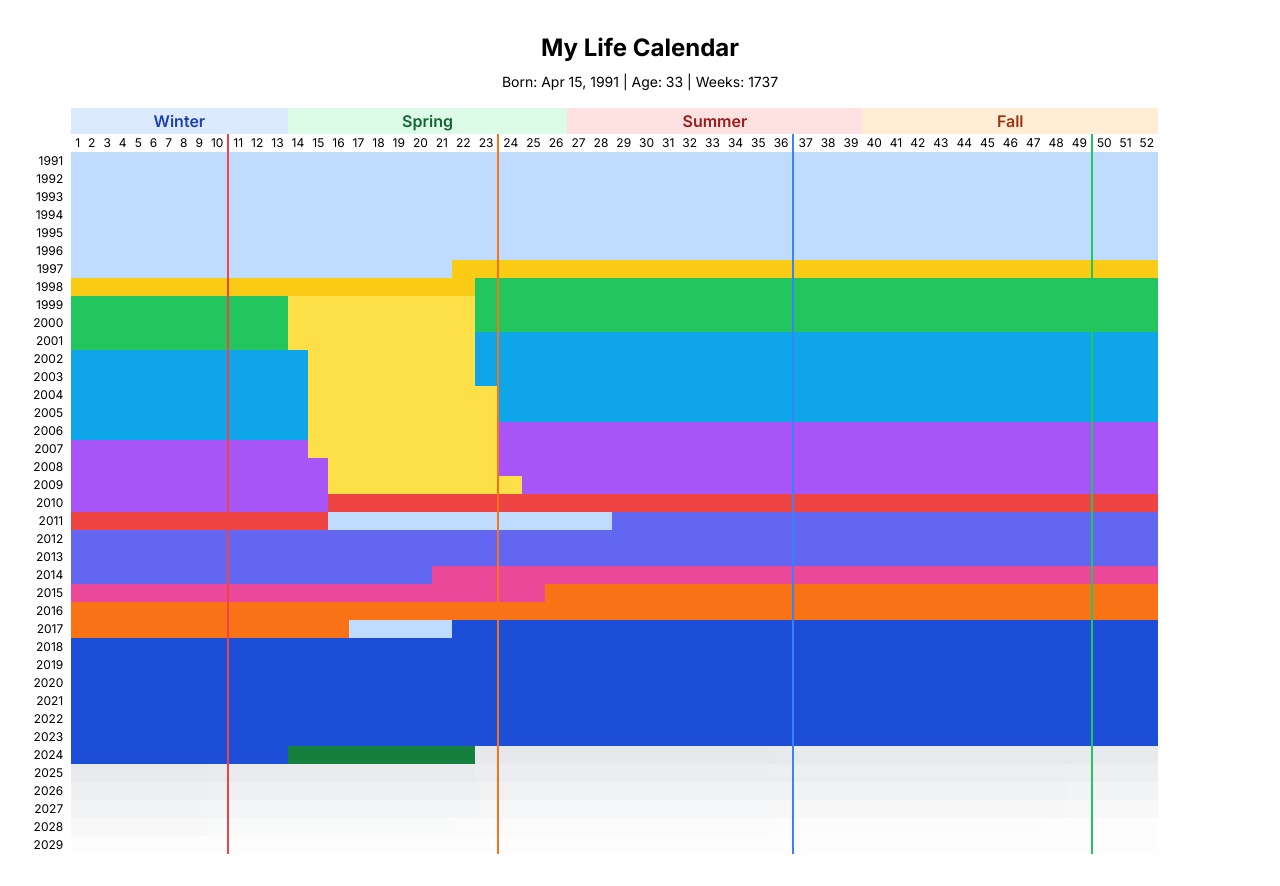
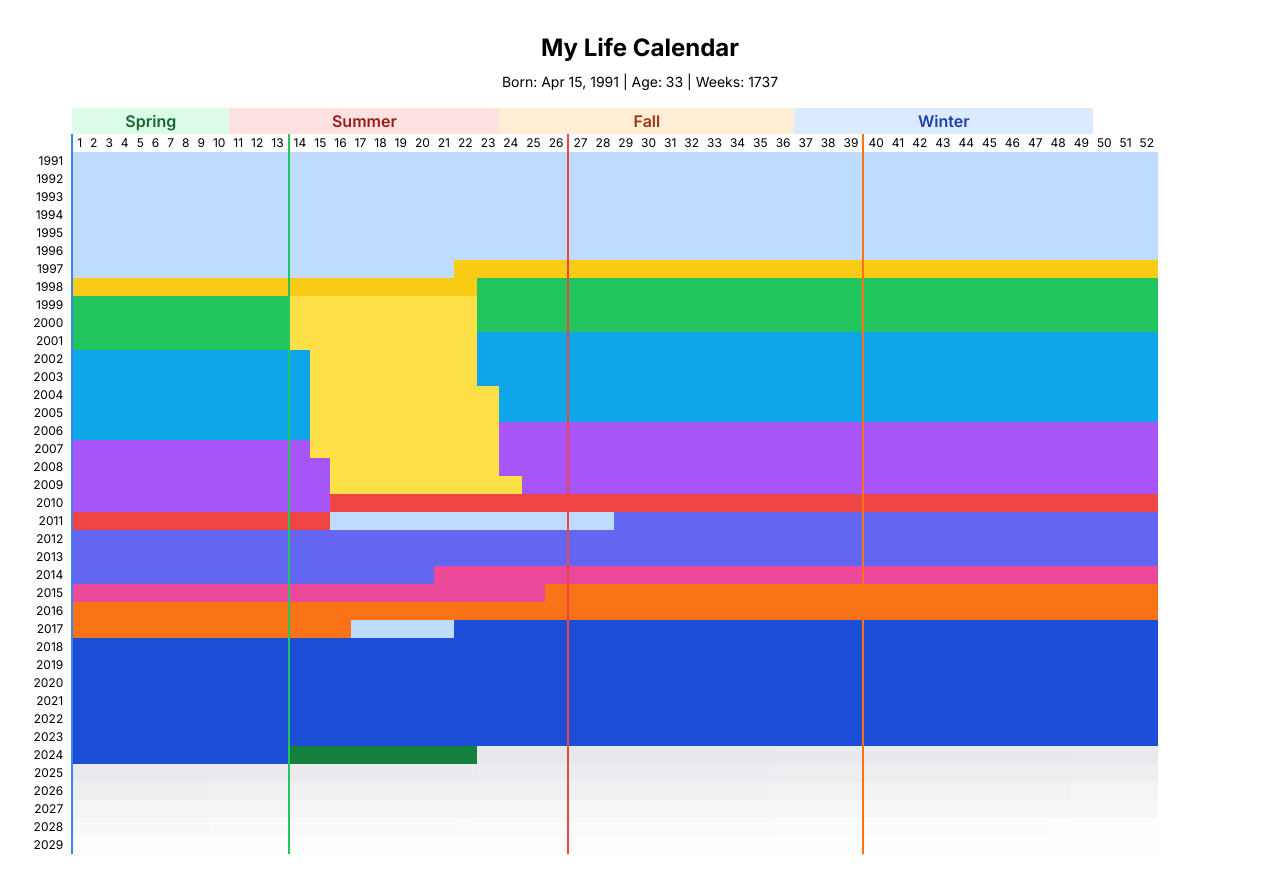
Before and after one commit to WiegerWolf/life-calendar, a Next.js app: page / in a window 1280 px wide. Built offline with nearby package versions, Linux system fonts and the light colour scheme.

Commit message:
Refactor LifeCalendar component to accurately calculate and display seasons based on birth date

```diff
--- a/components/LifeCalendar.tsx
+++ b/components/LifeCalendar.tsx
@@ -86,30 +86,51 @@ const LifeCalendar: React.FC<LifeCalendarProps> = ({ birthDate, lifeEvents }) =>
 
 
     const getSeasonClass = (weekIndex: number): string => {
-        const birthWeek = birthDate.getWeek();
-        const adjustedWeekIndex = (weekIndex + birthWeek) % 52;
-
-        if (adjustedWeekIndex === 0) return 'border-l-2 border-blue-500'; // Winter
-        if (adjustedWeekIndex === 13) return 'border-l-2 border-green-500'; // Spring
-        if (adjustedWeekIndex === 26) return 'border-l-2 border-red-500'; // Summer
-        if (adjustedWeekIndex === 39) return 'border-l-2 border-orange-500'; // Fall
+        if (weekIndex === 0) return 'border-l-2 border-blue-500'; // Winter
+        if (weekIndex === 13) return 'border-l-2 border-green-500'; // Spring
+        if (weekIndex === 26) return 'border-l-2 border-red-500'; // Summer
+        if (weekIndex === 39) return 'border-l-2 border-orange-500'; // Fall
         return '';
     };
 
-    // Helper function to get the week number of a date
-    Date.prototype.getWeek = function() {
-        const d = new Date(Date.UTC(this.getFullYear(), this.getMonth(), this.getDate()));
-        const dayNum = d.getUTCDay() || 7;
-        d.setUTCDate(d.getUTCDate() + 4 - dayNum);
-        const yearStart = new Date(Date.UTC(d.getUTCFullYear(),0,1));
-        return Math.ceil((((d.getTime() - yearStart.getTime()) / 86400000) + 1)/7);
+    const getSeasonInfo = () => {
+        const birthMonth = birthDate.getMonth();
+        const birthDay = birthDate.getDate();
+        let currentSeason;
+        let weeksUntilNextSeason;
+
+        if ((birthMonth === 11 && birthDay >= 21) || birthMonth < 2 || (birthMonth === 2 && birthDay < 20)) {
+            currentSeason = 'Winter';
+            weeksUntilNextSeason = Math.ceil((new Date(birthDate.getFullYear(), 2, 20).getTime() - birthDate.getTime()) / (7 * 24 * 60 * 60 * 1000));
+        } else if (birthMonth < 5 || (birthMonth === 5 && birthDay < 21)) {
+            currentSeason = 'Spring';
+            weeksUntilNextSeason = Math.ceil((new Date(birthDate.getFullYear(), 5, 21).getTime() - birthDate.getTime()) / (7 * 24 * 60 * 60 * 1000));
+        } else if (birthMonth < 8 || (birthMonth === 8 && birthDay < 23)) {
+            currentSeason = 'Summer';
+            weeksUntilNextSeason = Math.ceil((new Date(birthDate.getFullYear(), 8, 23).getTime() - birthDate.getTime()) / (7 * 24 * 60 * 60 * 1000));
+        } else {
+            currentSeason = 'Fall';
+            weeksUntilNextSeason = Math.ceil((new Date(birthDate.getFullYear() + 1, 11, 21).getTime() - birthDate.getTime()) / (7 * 24 * 60 * 60 * 1000));
+        }
+
+        return { currentSeason, weeksUntilNextSeason };
     };
 
-    const birthWeek = birthDate.getWeek();
-    const seasonStarts = [0, 13, 26, 39].map(week => (52 + week - birthWeek) % 52);
-    const seasonLengths = seasonStarts.map((start, index) =>
-        (seasonStarts[(index + 1) % 4] - start + 52) % 52
-    );
+    const { currentSeason, weeksUntilNextSeason } = getSeasonInfo();
+    const seasonOrder = ['Winter', 'Spring', 'Summer', 'Fall'];
+    const seasonColors = {
+        Winter: 'bg-blue-100 text-blue-800',
+        Spring: 'bg-green-100 text-green-800',
+        Summer: 'bg-red-100 text-red-800',
+        Fall: 'bg-orange-100 text-orange-800'
+    };
+
+    const seasonLengths = [
+        weeksUntilNextSeason,
+        13,
+        13,
+        13
+    ];
 
     return (
         <div className="relative overflow-x-auto">
@@ -122,10 +143,18 @@ const LifeCalendar: React.FC<LifeCalendarProps> = ({ birthDate, lifeEvents }) =>
                 <thead>
                     <tr>
                         <th></th>
-                        <th className="bg-blue-100 text-blue-800 font-semibold" colSpan={seasonLengths[0]}>Winter</th>
-                        <th className="bg-green-100 text-green-800 font-semibold" colSpan={seasonLengths[1]}>Spring</th>
-                        <th className="bg-red-100 text-red-800 font-semibold" colSpan={seasonLengths[2]}>Summer</th>
-                        <th className="bg-orange-100 text-orange-800 font-semibold" colSpan={seasonLengths[3]}>Fall</th>
+                        {seasonOrder.map((season, index) => {
+                            const actualSeason = seasonOrder[(seasonOrder.indexOf(currentSeason) + index) % 4];
+                            return (
+                                <th
+                                    key={season}
+                                    className={`${seasonColors[actualSeason]} font-semibold`}
+                                    colSpan={seasonLengths[index]}
+                                >
+                                    {actualSeason}
+                                </th>
+                            );
+                        })}
                     </tr>
                     <tr>
                         <th></th>
```
